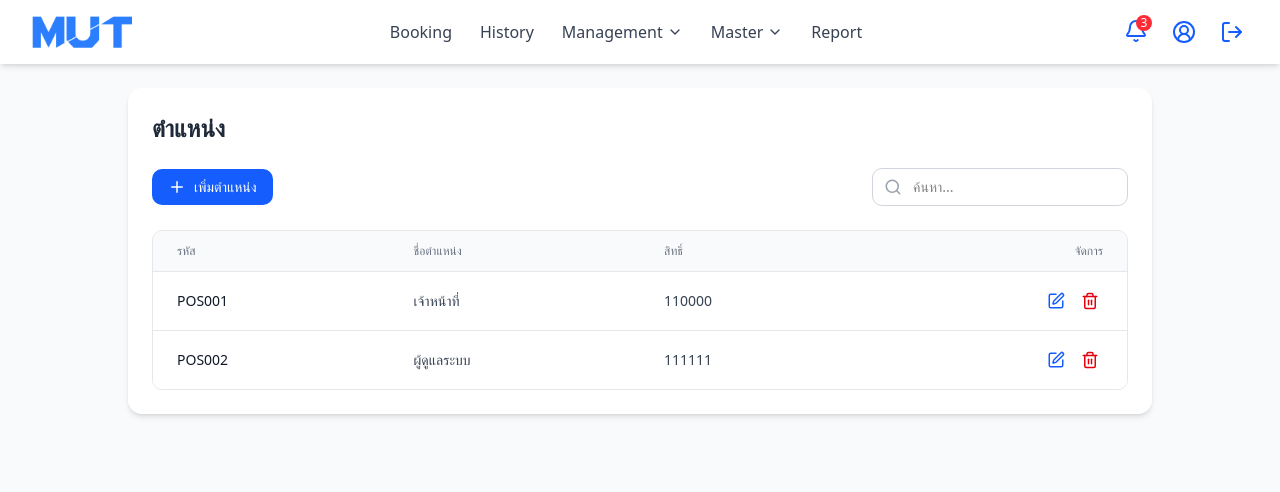
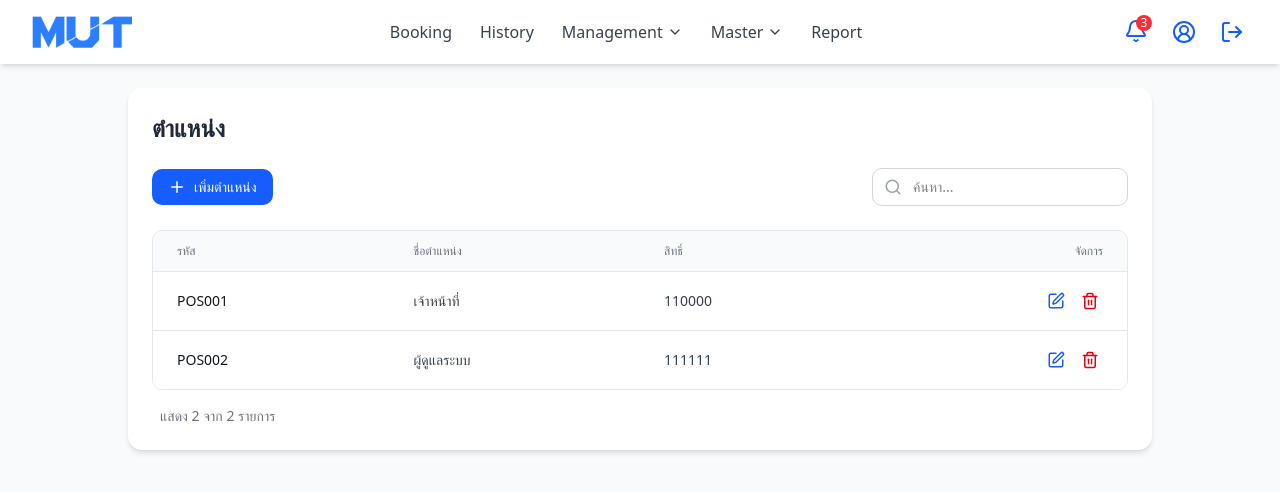
Before and after one commit to Tisarji/Reserve-Project, a Next.js app in the folder reserve-book-repair/: page /position in a window 1280 px wide. Shown: the top 492 px of the page. Built offline with nearby package versions, Linux system fonts and the light colour scheme.

Commit message:
update length

```diff
--- a/reserve-book-repair/src/app/(management)/room/RoomManagementClient.tsx
+++ b/reserve-book-repair/src/app/(management)/room/RoomManagementClient.tsx
@@ -1,4 +1,5 @@
 "use client";
+
 import React, { useState } from "react";
 import { Plus, Edit, Trash2, Search, X, AlertCircle } from "lucide-react";
 
--- a/reserve-book-repair/src/app/(master)/empstatus/page.tsx
+++ b/reserve-book-repair/src/app/(master)/empstatus/page.tsx
@@ -159,6 +159,11 @@ const Status = () => {
 						</tbody>
 					</table>
 				</div>
+				{filteredStatuses.length > 0 && (
+						<div className="mt-4 text-sm text-gray-500 px-2">
+							แสดง {filteredStatuses.length} จาก {statuses.length} รายการ
+						</div>
+					)}
 			</div>
 
 			{/* Modal Add/Edit */}
--- a/reserve-book-repair/src/app/(master)/position/page.tsx
+++ b/reserve-book-repair/src/app/(master)/position/page.tsx
@@ -161,6 +161,11 @@ const Position = () => {
 						</tbody>
 					</table>
 				</div>
+				{filteredPositions.length > 0 && (
+						<div className="mt-4 text-sm text-gray-500 px-2">
+							แสดง {filteredPositions.length} จาก {positions.length} รายการ
+						</div>
+					)}
 			</div>
 
 			{/* Modal Add/Edit */}
--- a/reserve-book-repair/src/app/(master)/roomstatus/page.tsx
+++ b/reserve-book-repair/src/app/(master)/roomstatus/page.tsx
@@ -158,6 +158,11 @@ const RoomStatusPage = () => {
 						</tbody>
 					</table>
 				</div>
+				{filteredStatusList.length > 0 && (
+						<div className="mt-4 text-sm text-gray-500 px-2">
+							แสดง {filteredStatusList.length} จาก {statusList.length} รายการ
+						</div>
+					)}
 			</div>
 
 			{/* Modal */}
```
